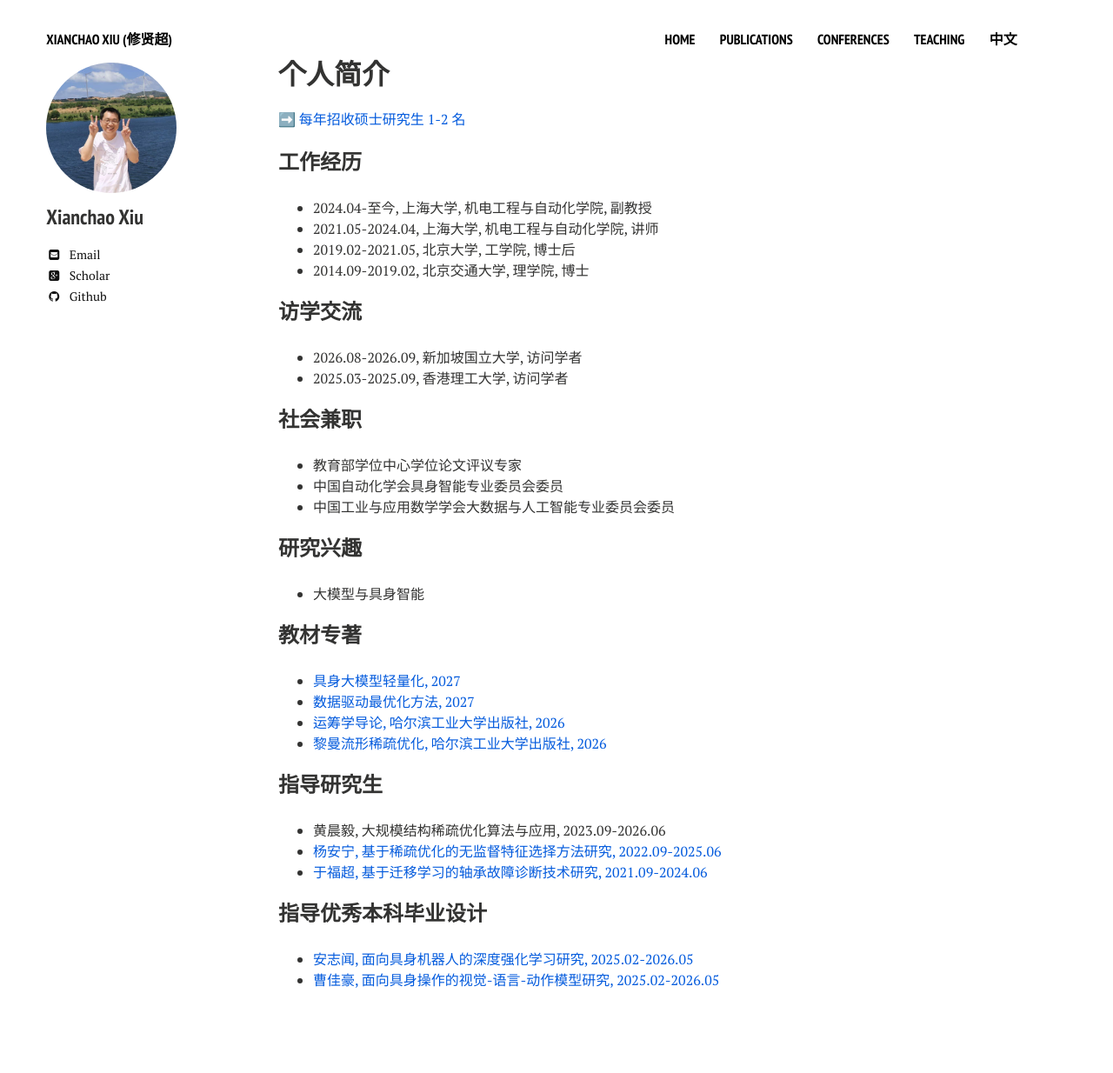
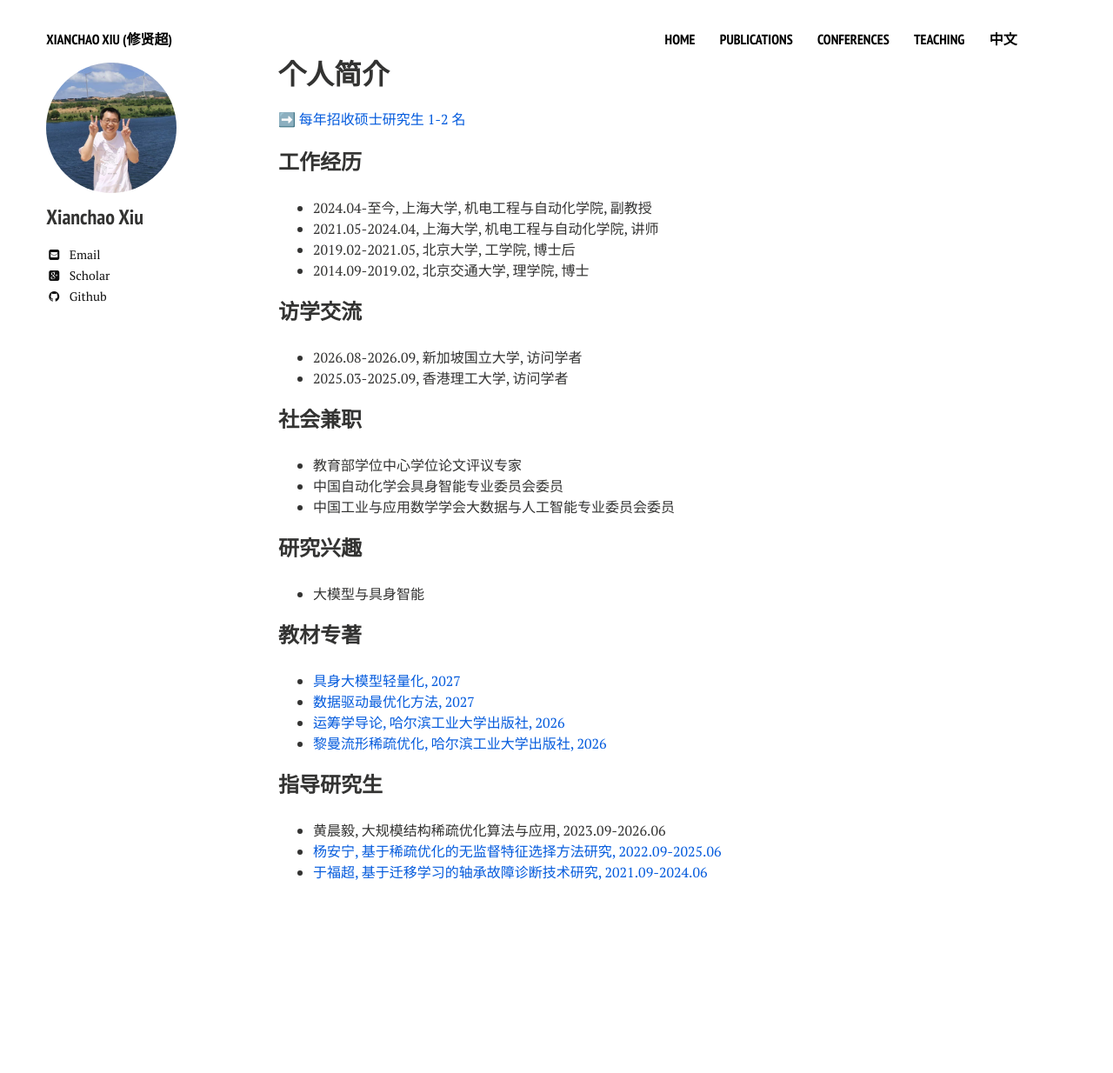
Before and after one commit to xianchaoxiu/xianchaoxiu.github.io, a Jekyll site: the page built from chinese/index.md, in a window 1280 px wide. Shown: the whole page at 87% size. Built offline with Jekyll 4.4.1, drawn with Linux system fonts in a browser that asks for light colours; nearby versions of some CDN libraries; after the commit the page ends 1110 px from its top, so only the background shows below that.

Commit message:
Update index.md

```diff
--- a/chinese/index.md
+++ b/chinese/index.md
@@ -42,8 +42,3 @@ share: false
 * 黄晨毅, 大规模结构稀疏优化算法与应用, 2023.09-2026.06 <br>
 * <a href="../chinese/students/2025-Yang.pdf" class="textlink" target="_blank"> 杨安宁, 基于稀疏优化的无监督特征选择方法研究, 2022.09-2025.06 </a> <br>
 * <a href="../chinese/students/2024-Yu.pdf" class="textlink" target="_blank"> 于福超, 基于迁移学习的轴承故障诊断技术研究, 2021.09-2024.06 </a> <br>
-
-
-### 指导优秀本科毕业设计
-* <a href="../chinese/students/2026-An.pdf" class="textlink" target="_blank"> 安志闻, 面向具身机器人的深度强化学习研究, 2025.02-2026.05 </a> <br>
-* <a href="../chinese/students/2026-Cao.pdf" class="textlink" target="_blank"> 曹佳豪, 面向具身操作的视觉-语言-动作模型研究, 2025.02-2026.05 </a> <br>
```
